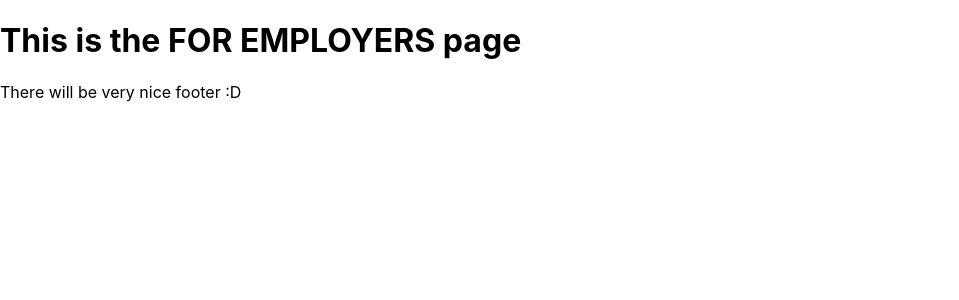
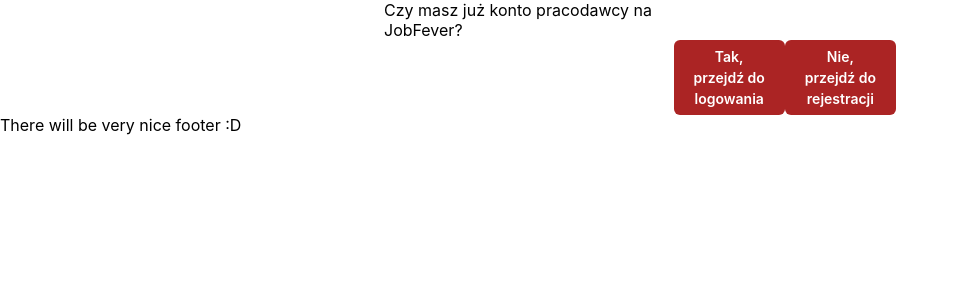
Before and after one commit to stelmaszczykadrian/jobFever-frontend, a React (Create React App) app in the folder jobfever/: page /for-employers in a window 1280 px wide. Shown: the top 300 px of the page, without its empty margins (0-959 px from the left). Built offline with nearby package versions, Linux system fonts and the light colour scheme.

Commit message:
Feature: Add ForEmployers template

```diff
--- /dev/null
+++ b/jobfever/src/components/organisms/ForEmployersMainContainer.jsx
@@ -0,0 +1,13 @@
+import {StyledForEmployersMainContainer} from "./ForEmployersMainContainer.styles";
+import RedButton from "../atoms/RedButton";
+
+
+export default function ForEmployersMainContainer(){
+    return(
+        <StyledForEmployersMainContainer>
+            <span>Czy masz już konto pracodawcy na JobFever?</span>
+            <RedButton text={'Tak, przejdź do logowania'}></RedButton>
+            <RedButton text={'Nie, przejdź do rejestracji'}>></RedButton>
+        </StyledForEmployersMainContainer>
+    );
+}
--- /dev/null
+++ b/jobfever/src/components/organisms/ForEmployersMainContainer.styles.jsx
@@ -0,0 +1,10 @@
+import styled from "styled-components";
+
+export const StyledForEmployersMainContainer = styled('div')`
+  display: flex;
+  justify-content: space-between;
+  width: 40%;
+  margin: 0 auto;
+
+
+`;
--- /dev/null
+++ b/jobfever/src/components/templates/ForEmployersMainComponent.jsx
@@ -0,0 +1,6 @@
+import ForEmployersMainContainer from '../organisms/ForEmployersMainContainer'
+export default function ForEmployersMainComponent() {
+    return (
+        <ForEmployersMainContainer/>
+    );
+}
--- a/jobfever/src/pages/ForEmployers.js
+++ b/jobfever/src/pages/ForEmployers.js
@@ -1,8 +1,8 @@
+import ForEmployersMainComponent from "../components/templates/ForEmployersMainComponent";
+
 function ForEmployers() {
     return (
-        <div>
-            <h1>This is the FOR EMPLOYERS page</h1>
-        </div>
+        <ForEmployersMainComponent/>
 
     )}
 
```
